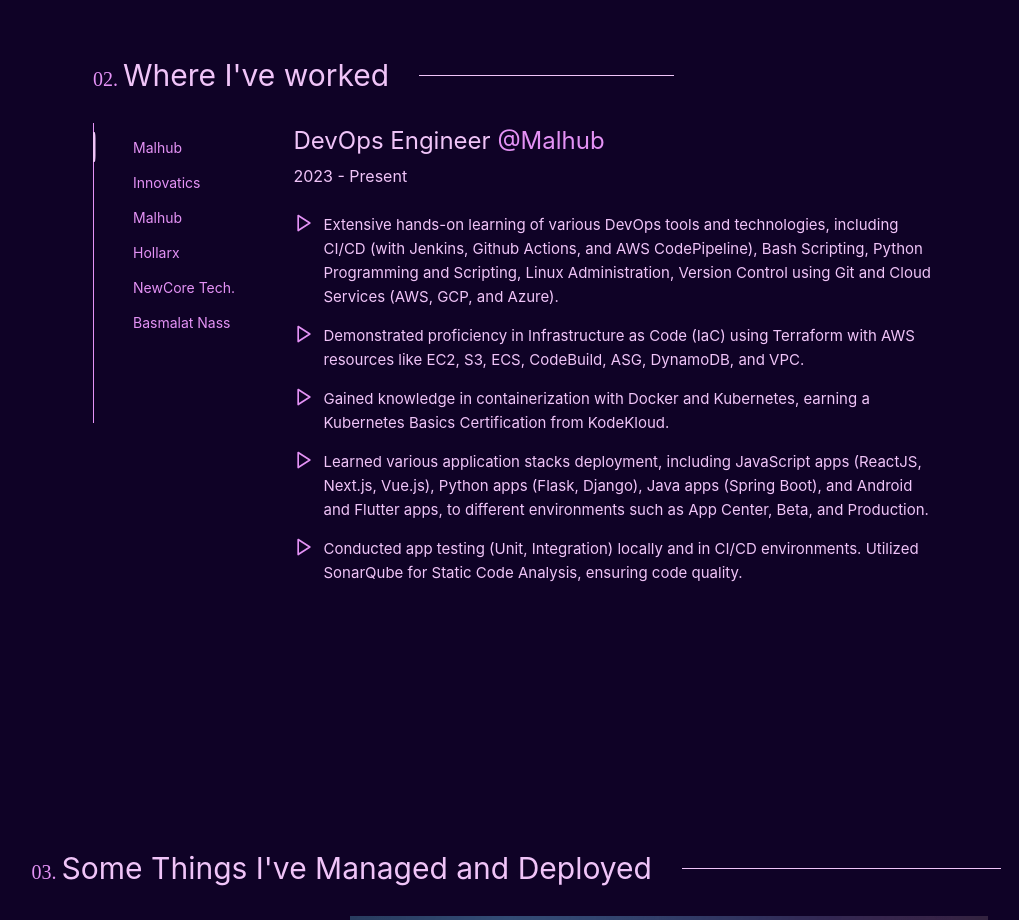
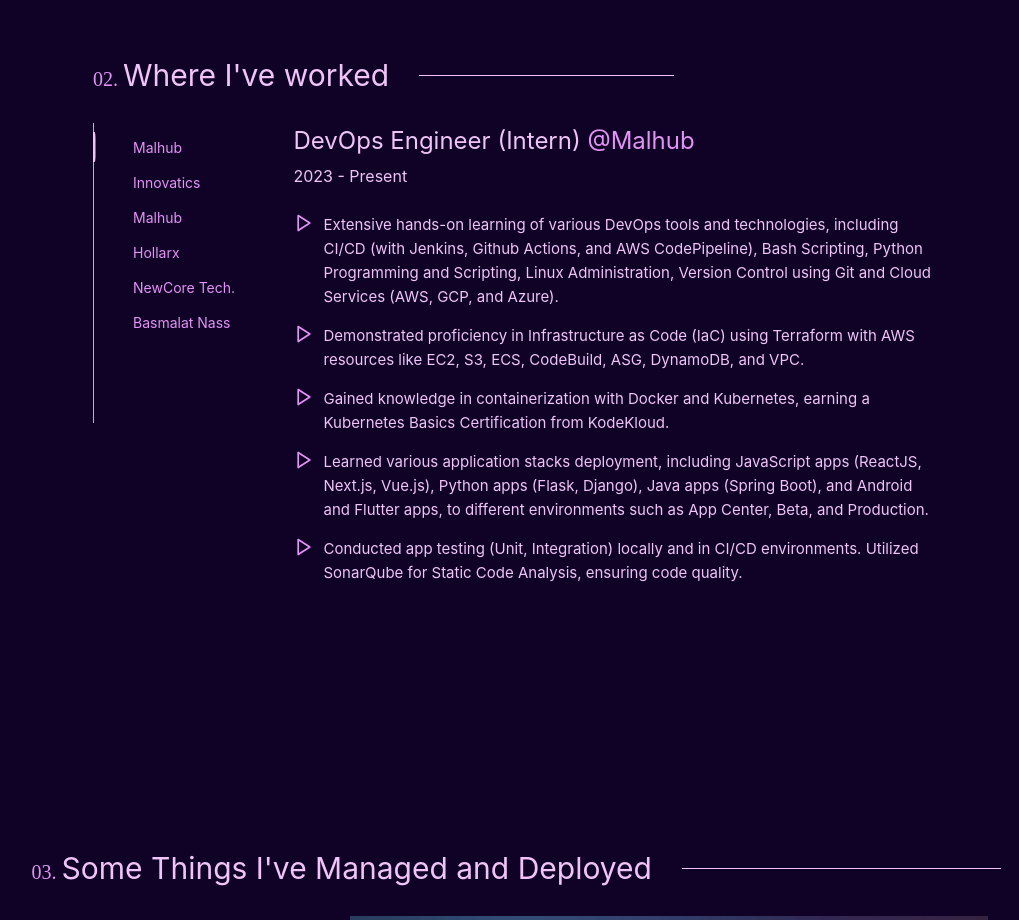
Before and after one commit to Evans-Kiplagat/Status, a Next.js app: page / in a window 1280 px wide. Shown: the part 1640-2560 px from the top of the page, without its empty margins (122-1141 px from the left). Built offline with nearby package versions, Linux system fonts and the light colour scheme.

Commit message:
edited portfolio

```diff
--- a/provider/experienceProvider.js
+++ b/provider/experienceProvider.js
@@ -1,6 +1,6 @@
 const experienceProvider = [
   {
-    position: 'DevOps Engineer',
+    position: 'DevOps Engineer (Intern)',
     organization: '@Malhub',
     link: 'https://malhub.org',
     date: '2023 - Present',
@@ -36,7 +36,7 @@
     ],
   },
   {
-    position: 'Junior Software Engineer (Volunteer)',
+    position: 'Software Engineer (Volunteer)',
     organization: '@Hollarx Cooperation',
     link: 'https://hollarx.com.ng',
     date: '2022 - 2022',
```
